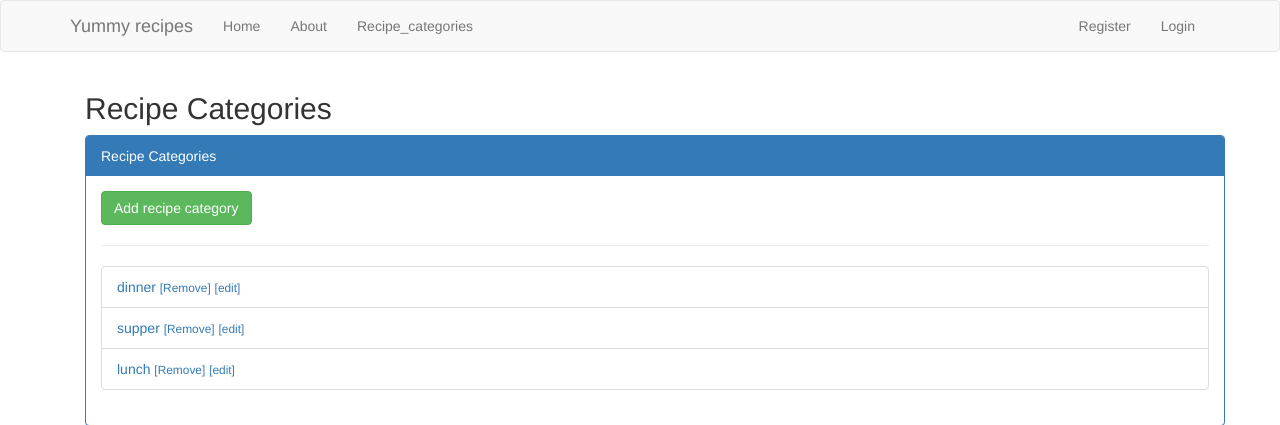
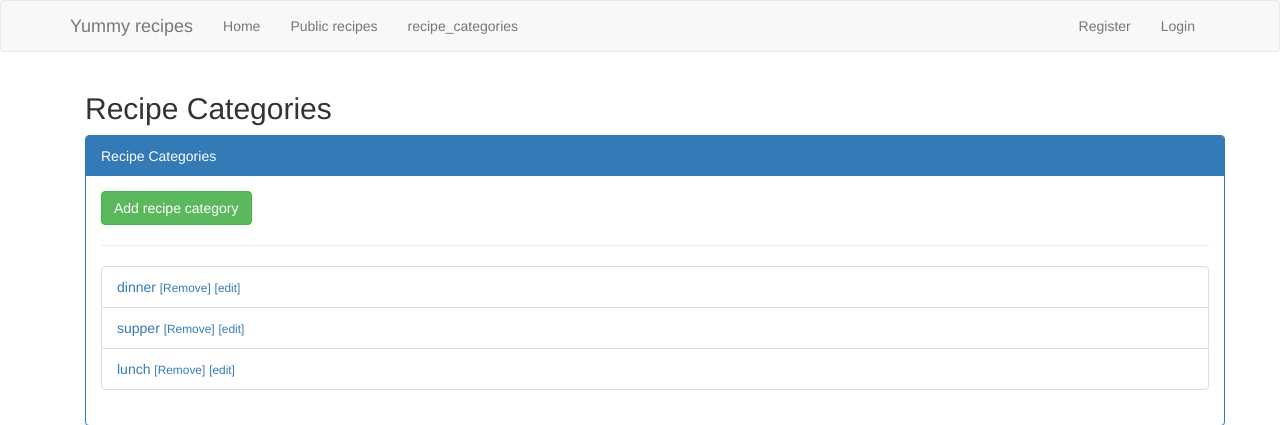
Before and after one commit to ruganda/YummyRecipes, a Flask app: page /dashboard in a window 1280 px wide. Shown: the top 425 px of the page. Run offline with Flask 2, Linux system fonts and the light colour scheme; some libraries are stand-ins or nearby versions.

Commit message:
added nav bar

```diff
--- a/app/templates/includes/_navbar.html
+++ b/app/templates/includes/_navbar.html
@@ -12,8 +12,8 @@
         <div id="navbar" class="collapse navbar-collapse">
           <ul class="nav navbar-nav">
             <li><a href="/">Home</a></li>
-            <li><a href="/about">About</a></li>
-            <li><a href="/Recipe_categories">Recipe_categories</a></li>
+            <li><a href="/public">Public recipes</a></li>
+            <li><a href="/recipe_categories">recipe_categories</a></li>
           </ul>
 
           <ul class="nav navbar-nav navbar-right">
```
